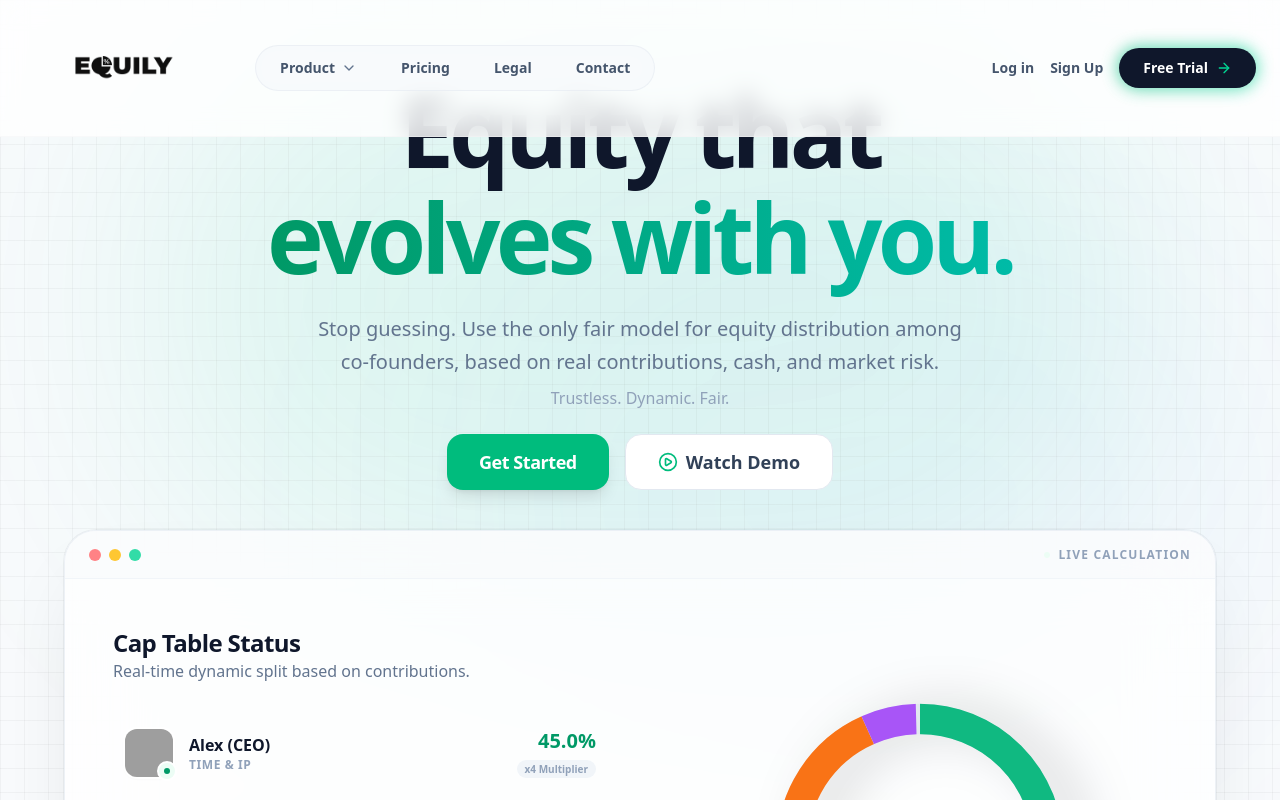
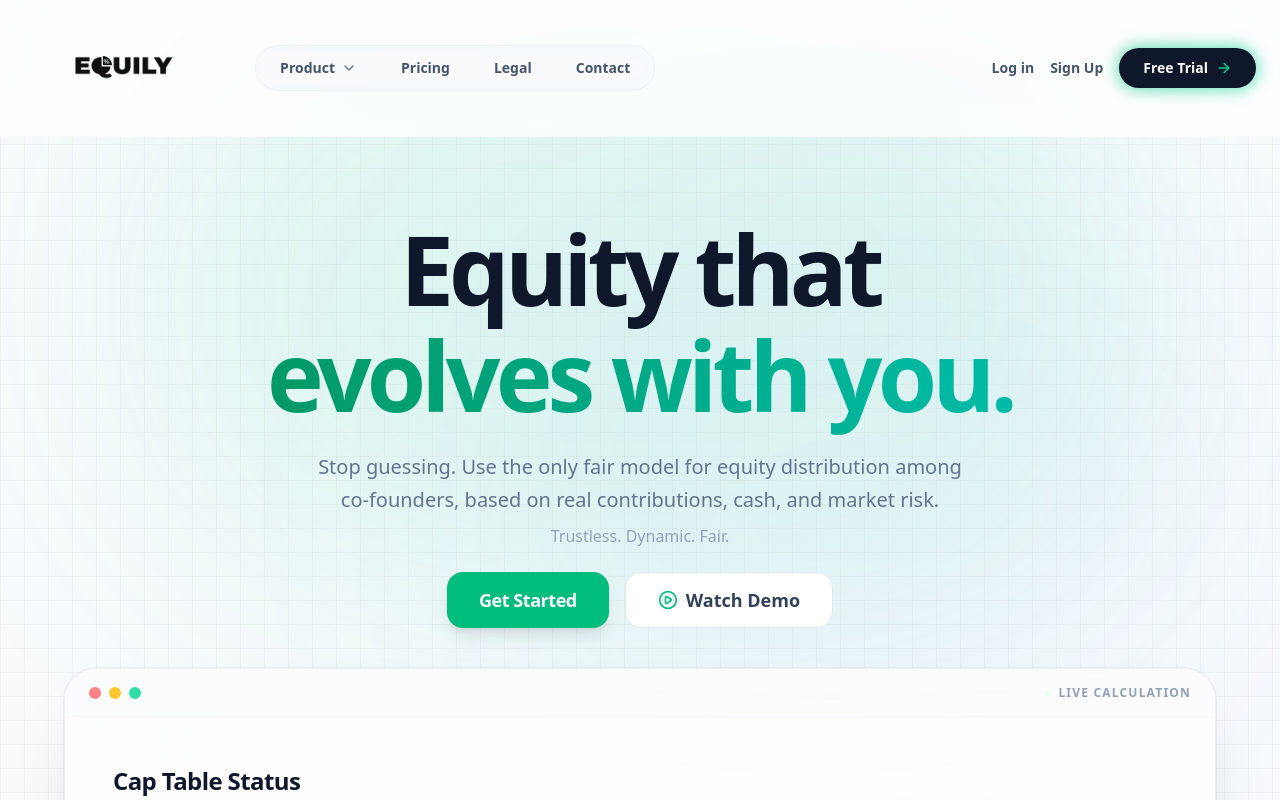
Before and after one commit to pabloalfaya/equafy-web, a Next.js app: page / in a window 1280 px wide. Shown: the top 800 px of the page. Built offline with nearby package versions, Linux system fonts and the light colour scheme; grey boxes are pictures that could not be loaded.

Commit message:
style: fix hero spacing overlap, restore generous top padding

```diff
--- a/src/app/page.tsx
+++ b/src/app/page.tsx
@@ -31,7 +31,7 @@ export default function LandingPage() {
       </div>
 
       {/* --- HERO SECTION --- */}
-      <header className="relative pt-[60px] md:pt-[70px] pb-10 z-10">
+      <header className="relative pt-40 md:pt-52 pb-10 z-10">
         <div className="mx-auto max-w-5xl px-6 text-center">
           <h1 className="text-6xl md:text-8xl font-bold tracking-tighter text-slate-900 mb-4 leading-[1.1] md:leading-[1.1] py-2">
             Equity that <br className="hidden md:block" />
```
